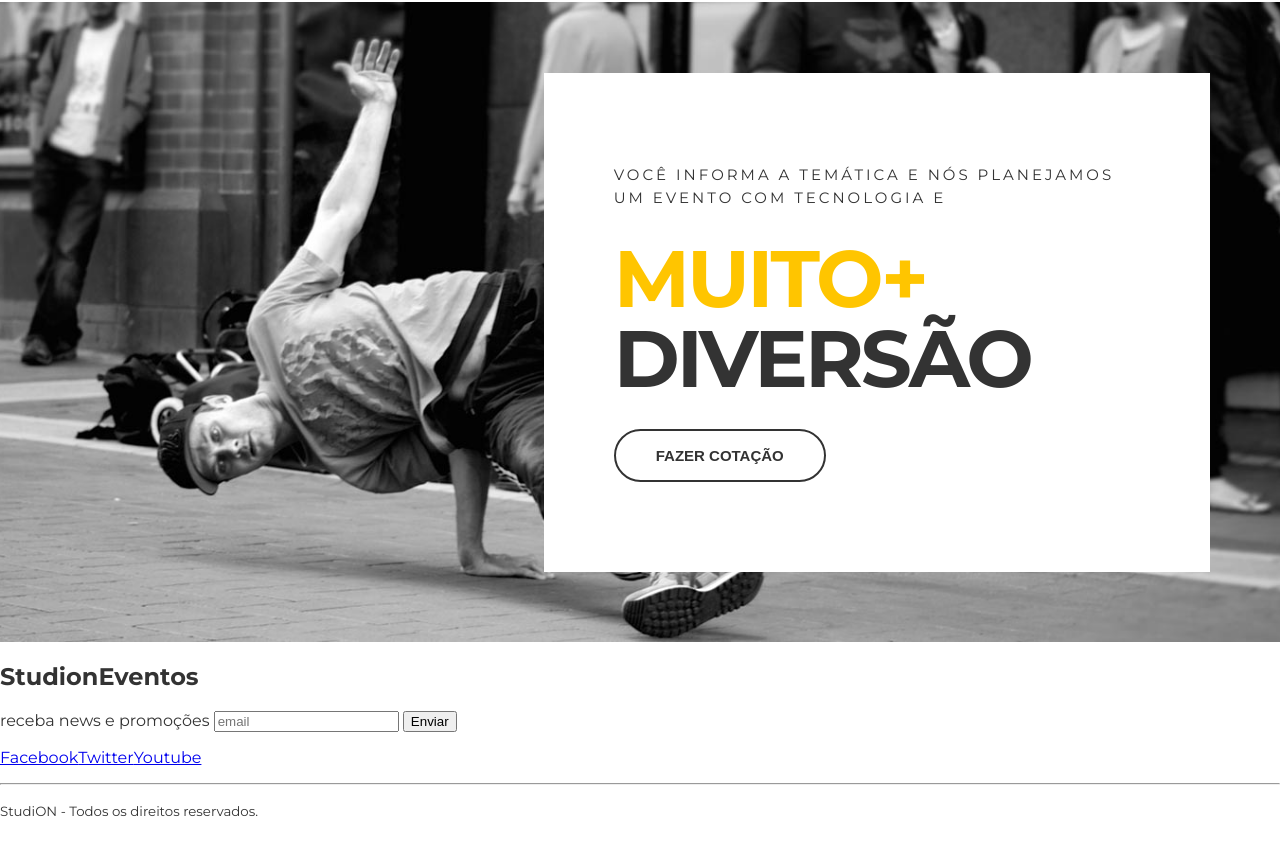
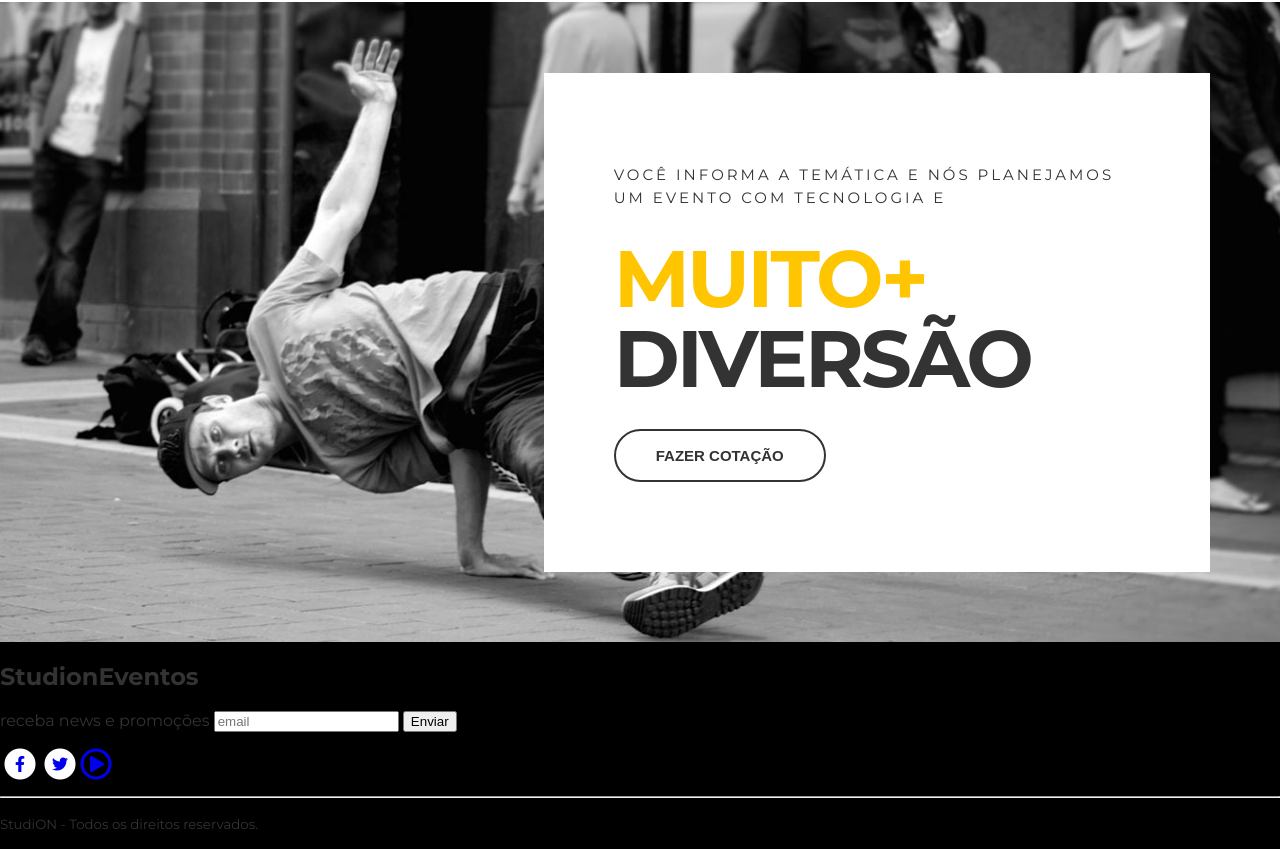
Before and after one commit to noamhenrique/studion, a website: page src/index.html in a window 1280 px wide. Shown: the part 1547-2396 px from the top of the page. Drawn offline with Linux system fonts and the light colour scheme.

Commit message:
feat(footer): starting the footer

```diff
--- a/src/index.html
+++ b/src/index.html
@@ -129,7 +129,7 @@
       </section>
     </main>
 
-    <footer>
+    <footer style="background-color: black;">
       <h2>Studi<span>on</span><span>Eventos</span></h2>
       <form>
         <label>receba news e promoções</label>
@@ -137,9 +137,27 @@
         <button type="submit">Enviar</button>
       </form>
       <ul>
-        <li><a href="https://facebook.com/" target="_blank">Facebook</a></li>
-        <li><a href="https://twitter.com/" target="_blank">Twitter</a></li>
-        <li><a href="https://youtube.com/" target="_blank">Youtube</a></li>
+        <li>
+          <a href="https://facebook.com/" target="_blank">
+            <span class="fa-stack">
+              <i class="fas fa-circle fa-stack-2x fa-inverse"></i>
+              <i class="fab fa-facebook-f fa-stack-1x"></i>
+            </span>
+          </a>
+        </li>
+        <li>
+          <a href="https://twitter.com/" target="_blank">
+            <span class="fa-stack">
+              <i class="fas fa-circle fa-stack-2x fa-inverse"></i>
+              <i class="fab fa-twitter fa-stack-1x"></i>
+            </span>
+          </a>
+        </li>
+        <li>
+          <a href="https://youtube.com/" target="_blank">
+            <i class="far fa-play-circle fa-2x"></i>
+          </a>
+        </li>
       </ul>
       <hr />
       <p>
--- a/src/style.css
+++ b/src/style.css
@@ -1,5 +1,6 @@
 @import url("https://fonts.googleapis.com/css2?family=Montserrat:wght@300;400;500;700;900&family=Roboto&display=swap");
-
+@import url("https://cdnjs.cloudflare.com/ajax/libs/font-awesome/5.14.0/css/fontawesome.min.css");
+@import url("https://cdnjs.cloudflare.com/ajax/libs/font-awesome/5.14.0/css/all.min.css");
 * {
   box-sizing: border-box;
 }
```
